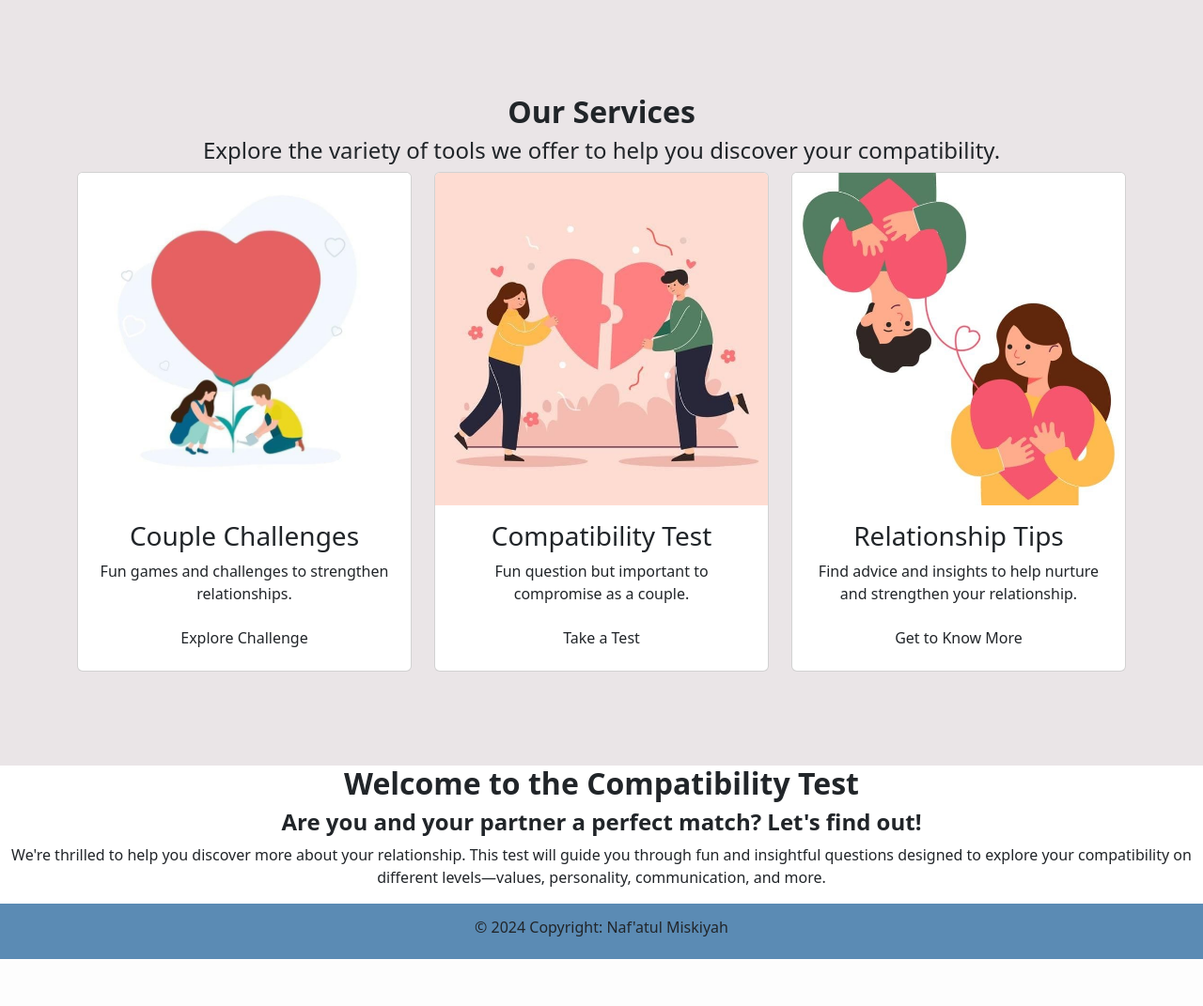
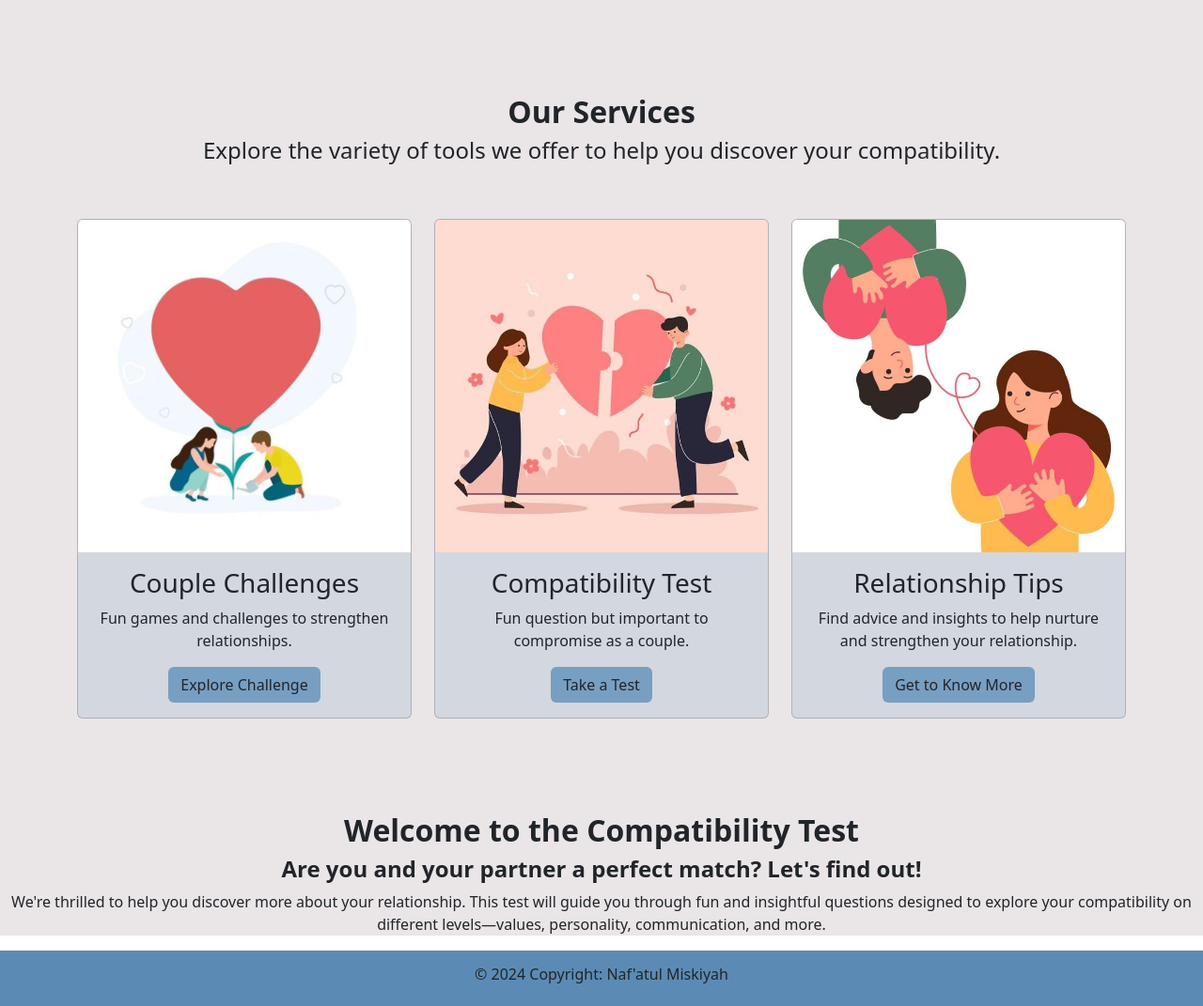
Before and after one commit to nafa39/Ximatch, a PHP site: page /services.html in a window 1280 px wide. Shown: the part 72-1143 px from the top of the page at 94% size. Before the commit the page ends 1093 px from the top, so only its background shows below. Run offline with PHP 8.4, Linux system fonts and the light colour scheme.

Commit message:
add background color for content and padding

```diff
--- a/assets/style.css
+++ b/assets/style.css
@@ -32,3 +32,18 @@
     padding-top: 100px;
     padding-bottom: 100px;
 }
+.container{
+    padding-top: 50px;
+}
+
+#button{
+    background-color: #779fc1;
+}
+
+.card{
+    background-color: rgba(119, 159, 193, 0.2);
+}
+
+#hide{
+    background-color: #eae5e7;
+}
```
